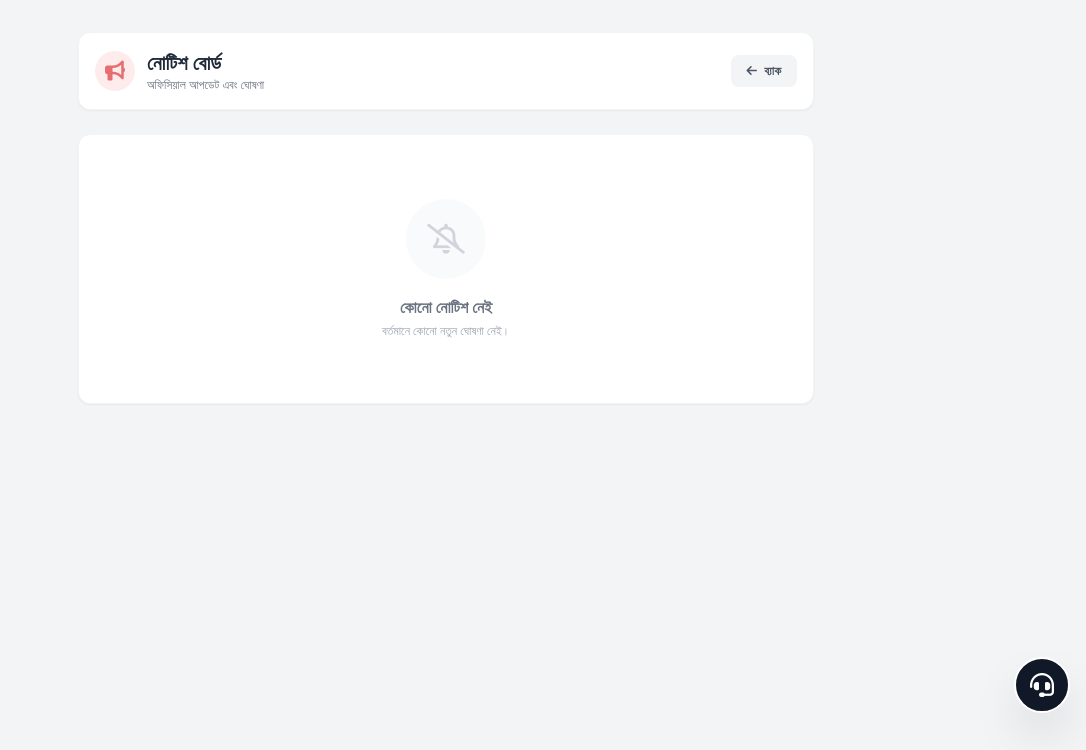
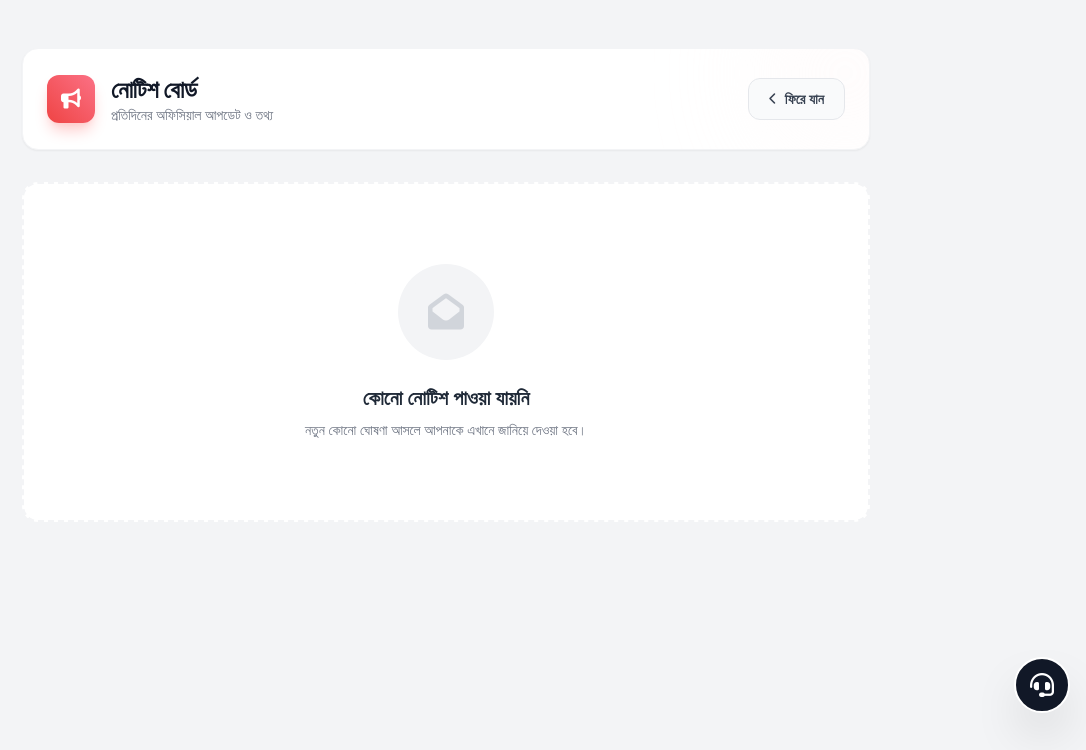
Before and after one commit to uto24/Riseii2, a Flask app: template templates/notice.html in a window 1280 px wide. Shown: the top 750 px of the page, without its empty margins (194-1280 px from the left). Run offline with Flask 3, Linux system fonts and the light colour scheme; the template is opened without the code that fills it, so the values that code supplies are empty; some libraries are stand-ins or nearby versions.

Commit message:
Update notice.html

```diff
--- a/templates/notice.html
+++ b/templates/notice.html
@@ -1,51 +1,70 @@
 {% extends "base.html" %}
 
 {% block content %}
-<div class="max-w-3xl mx-auto mt-4 mb-24 px-4">
+<div class="max-w-4xl mx-auto mt-8 mb-24 px-4 sm:px-6">
 
-    <!-- Header -->
-    <div class="bg-white p-4 rounded-xl shadow-sm border border-gray-100 flex items-center justify-between mb-6">
-        <div class="flex items-center gap-3">
-            <div class="w-10 h-10 bg-red-100 rounded-full flex items-center justify-center text-red-600 text-xl animate-pulse">
-                <i class="fas fa-bullhorn"></i>
+    <div class="relative overflow-hidden bg-white p-6 rounded-2xl shadow-sm border border-gray-100 flex items-center justify-between mb-8">
+        <div class="absolute -top-10 -right-10 w-32 h-32 bg-red-50 rounded-full blur-3xl opacity-50"></div>
+
+        <div class="flex items-center gap-4 relative z-10">
+            <div class="w-12 h-12 bg-gradient-to-tr from-red-500 to-rose-400 rounded-xl flex items-center justify-center text-white shadow-lg shadow-red-200">
+                <i class="fas fa-bullhorn text-xl"></i>
             </div>
             <div>
-                <h1 class="text-xl font-bold text-gray-800">নোটিশ বোর্ড</h1>
-                <p class="text-xs text-gray-500">অফিসিয়াল আপডেট এবং ঘোষণা</p>
+                <h1 class="text-2xl font-extrabold text-gray-900 tracking-tight">নোটিশ বোর্ড</h1>
+                <p class="text-sm text-gray-500 font-medium">প্রতিদিনের অফিসিয়াল আপডেট ও তথ্য</p>
             </div>
         </div>
-        <a href="/dashboard" class="bg-gray-100 text-gray-600 px-4 py-2 rounded-lg text-xs font-bold hover:bg-gray-200 transition">
-            <i class="fas fa-arrow-left mr-1"></i> ব্যাক
+
+        <a href="/dashboard" class="relative z-10 flex items-center gap-2 bg-gray-50 text-gray-700 px-5 py-2.5 rounded-xl text-sm font-semibold hover:bg-gray-100 hover:text-red-600 transition-all duration-300 border border-gray-200">
+            <i class="fas fa-chevron-left text-xs"></i> ফিরে যান
         </a>
     </div>
 
-    <!-- Notices List -->
-    <div class="space-y-4">
+    <div class="grid gap-6">
         {% for notice in notices %}
-        <div class="bg-white rounded-xl shadow-sm border border-gray-100 overflow-hidden">
-            <!-- Title Bar -->
-            <div class="bg-gray-50 px-5 py-3 border-b border-gray-100 flex justify-between items-center">
-                <h3 class="font-bold text-gray-800 text-sm md:text-base">{{ notice.title }}</h3>
-                <span class="text-[10px] font-bold text-gray-400 bg-white border border-gray-200 px-2 py-1 rounded-full">
-                    <i class="far fa-clock mr-1"></i> {{ notice.date.strftime('%d %b, %Y') }}
-                </span>
+        <article class="group bg-white rounded-2xl shadow-sm border border-gray-100 hover:border-red-200 hover:shadow-md transition-all duration-300 overflow-hidden">
+            <div class="flex flex-col md:flex-row">
+
+                <div class="md:w-32 bg-gray-50/50 border-b md:border-b-0 md:border-r border-gray-100 p-4 flex md:flex-col items-center justify-center text-center">
+                    <span class="text-2xl font-black text-gray-800">{{ notice.date.strftime('%d') }}</span>
+                    <span class="text-[10px] uppercase tracking-widest font-bold text-red-500 md:mt-1">{{ notice.date.strftime('%b, %Y') }}</span>
                 </div>
 
-            <!-- Message Body -->
-            <div class="p-5">
-                <p class="text-sm text-gray-600 leading-relaxed whitespace-pre-line text-justify">
+                <div class="flex-1 p-6">
+                    <div class="flex items-start justify-between mb-3">
+                        <h3 class="text-lg font-bold text-gray-800 group-hover:text-red-600 transition-colors">
+                            {{ notice.title }}
+                        </h3>
+                        {% if loop.first %}
+                        <span class="flex items-center gap-1 bg-red-100 text-red-700 text-[10px] font-bold px-2 py-1 rounded-md uppercase tracking-tighter animate-pulse">
+                            <i class="fas fa-thumbtack"></i> নিউ
+                        </span>
+                        {% endif %}
+                    </div>
+
+                    <p class="text-gray-600 text-sm md:text-base leading-relaxed whitespace-pre-line">
                         {{ notice.message }}
                     </p>
+
+                    <div class="mt-4 pt-4 border-t border-gray-50 flex justify-end">
+                        <button class="text-xs font-bold text-gray-400 hover:text-red-500 transition-colors flex items-center gap-1">
+                            <i class="far fa-share-square"></i> শেয়ার করুন
+                        </button>
                     </div>
                 </div>
+            </div>
+        </article>
         {% else %}
-        <!-- Empty State -->
-        <div class="text-center py-16 bg-white rounded-xl shadow-sm border border-gray-100">
-            <div class="bg-gray-50 w-20 h-20 mx-auto rounded-full flex items-center justify-center mb-4">
-                <i class="far fa-bell-slash text-gray-300 text-3xl"></i>
+        <div class="text-center py-20 bg-white rounded-2xl border-2 border-dashed border-gray-100">
+            <div class="relative w-24 h-24 mx-auto mb-6">
+                <div class="absolute inset-0 bg-gray-50 rounded-full animate-ping opacity-20"></div>
+                <div class="relative bg-gray-100 w-24 h-24 rounded-full flex items-center justify-center">
+                    <i class="fas fa-envelope-open text-gray-300 text-4xl"></i>
                 </div>
-            <h3 class="text-gray-500 font-bold">কোনো নোটিশ নেই</h3>
-            <p class="text-xs text-gray-400 mt-1">বর্তমানে কোনো নতুন ঘোষণা নেই।</p>
+            </div>
+            <h3 class="text-xl font-bold text-gray-800">কোনো নোটিশ পাওয়া যায়নি</h3>
+            <p class="text-gray-500 mt-2 max-w-xs mx-auto text-sm">নতুন কোনো ঘোষণা আসলে আপনাকে এখানে জানিয়ে দেওয়া হবে।</p>
         </div>
         {% endfor %}
     </div>
```
Lines whose indentation alone changed are shown as unchanged.
